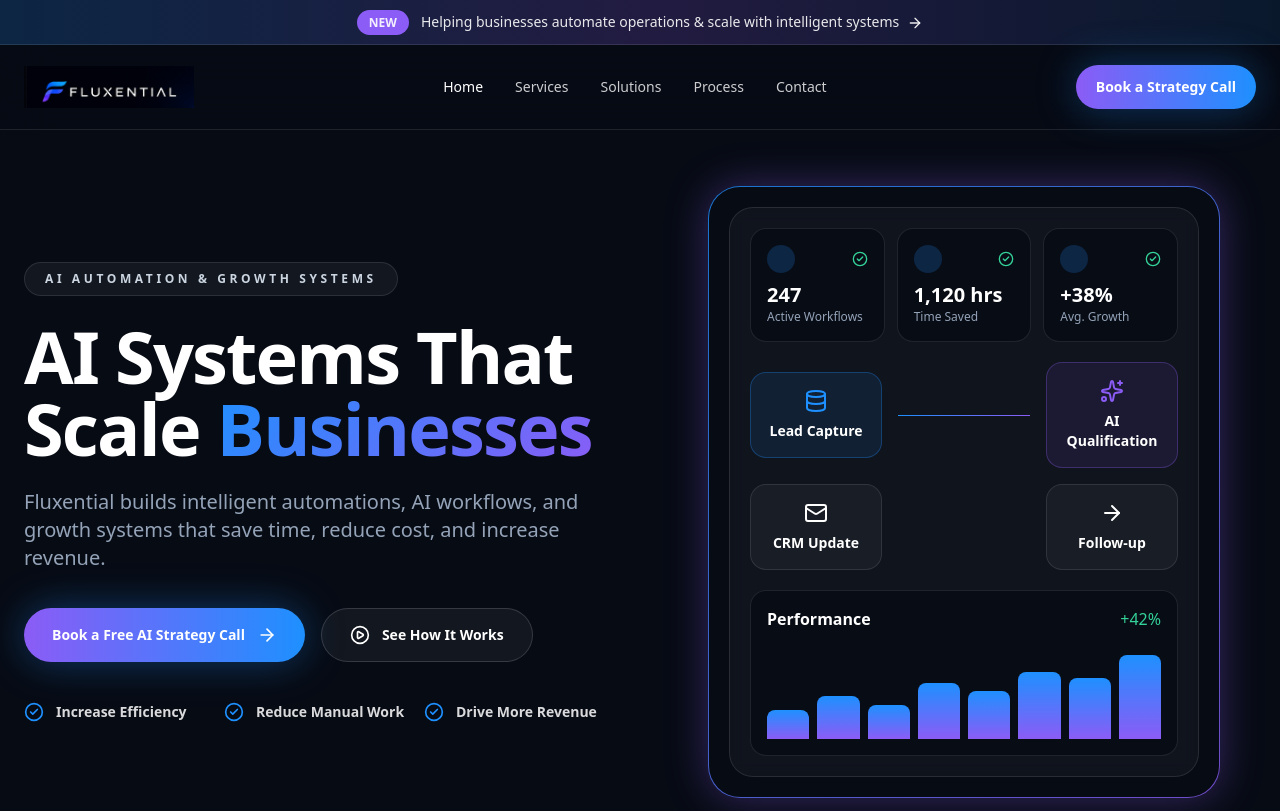
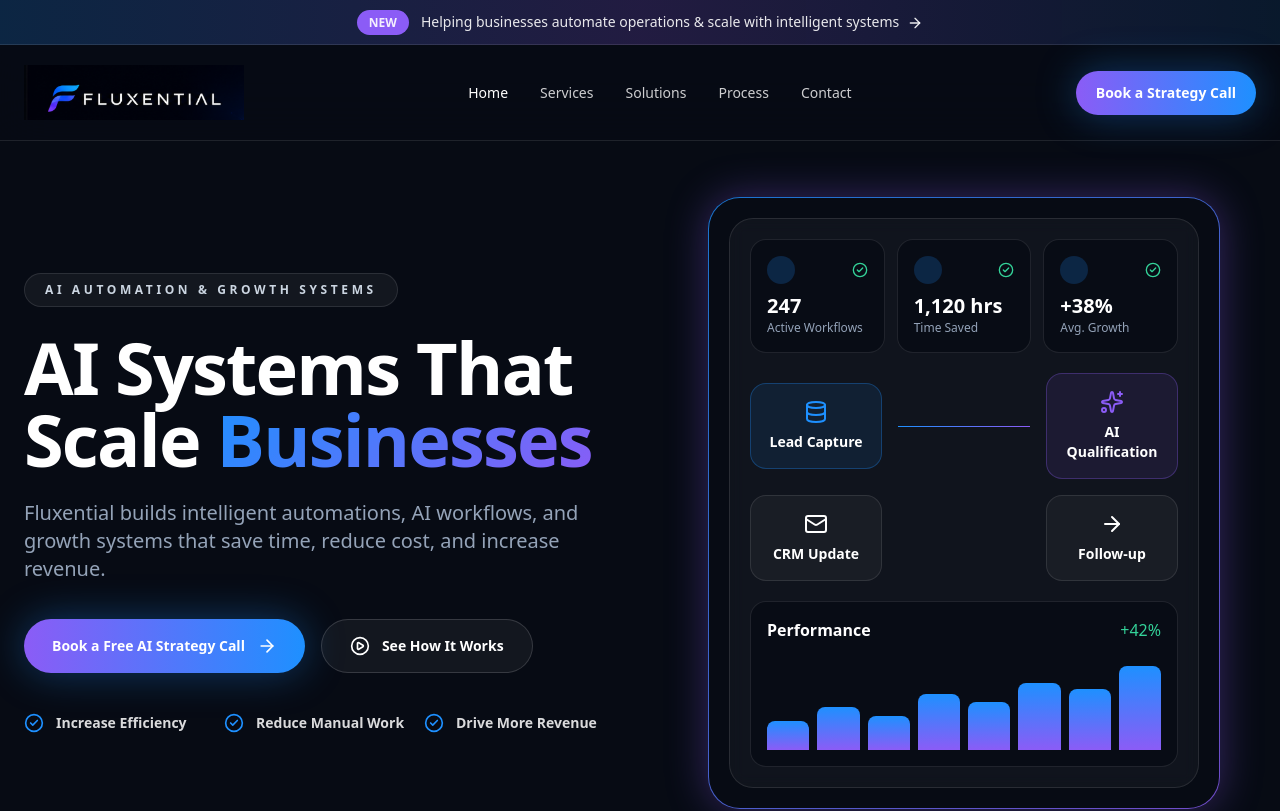
Before and after one commit to fluxenrepo/fluxential-website, a Next.js app: page / in a window 1280 px wide. Shown: the top 811 px of the page. Built offline with nearby package versions, Linux system fonts and the light colour scheme.

Commit message:
Update logo

```diff
--- a/app/page.tsx
+++ b/app/page.tsx
@@ -84,8 +84,8 @@ function Logo() {
       <Image
         src="/fluxential-logo-short.png"
         alt="Fluxential"
-        width={170}
-        height={40}
+        width={220}
+        height={52}
         priority
       />
     </div>
```
